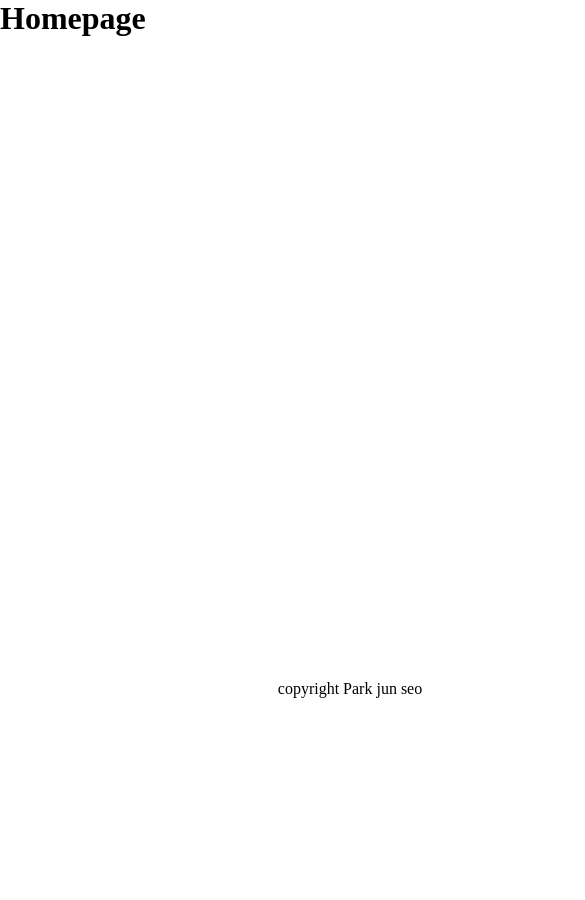
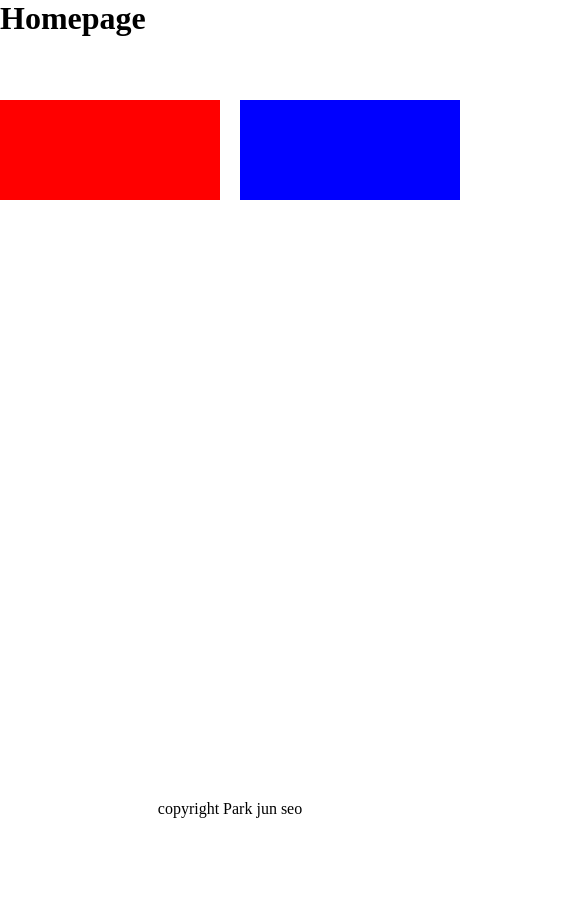
Before and after one commit to pjs060708/web_lecture, a plain HTML site: page day3/index.html in a window 390 px wide. Shown: the top 900 px of the page, 585 px wide, since content can reach past the window. Before the commit the page ends 844 px from the top, so only its background shows below. Drawn offline with Linux system fonts and the light colour scheme.

Commit message:
모바일 화면시 변경

```diff
--- a/day3/style.css
+++ b/day3/style.css
@@ -38,7 +38,7 @@ body {
     grid-template-columns: repeat(4, minmax(100px, auto));
 }
 
-.ctnWrap div{
+.ctnWrap div {
     gap: 20px;
 }
 
@@ -51,6 +51,7 @@ body {
     grid-row: 2/6;
     grid-column: 1/4;
 }
+
 .e {
     grid-row: 2/6;
     grid-column: 4/5;
@@ -66,15 +67,18 @@ body {
 }
 
 .a {
+    background-color: red;
     grid-row: 1/2;
     grid-column: 1/2;
 }
+
 .b {
+    background-color: blue;
     grid-row: 2/3;
     grid-column: 1/2;
 }
 
-.footer{
+.footer {
     grid-row: 3/4;
     grid-column: 1/2;
 }
@@ -83,6 +87,31 @@ body {
     text-align: center;
 }
 
-@media screen and (max-width: 767px){
+@media screen and (max-width: 767px) {
+    .ctnWrap {
+        grid-template-rows: repeat(2, minmax(100px, auto));
+        grid-template-columns: 1fr;
+    }
 
+    .ctnRight {
+        grid-row: 1/2;
+        grid-column: 1/2;
+        grid-template-rows: 1fr;
+        grid-template-columns: repeat(2, minmax(100px, auto));
+    }
+
+    .a {
+        grid-row: 1/2;
+        grid-column: 1/2;
+    }
+
+    .b {
+        grid-row: 1/2;
+        grid-column: 2/3;
+    }
+
+    .ctnLeft {
+        grid-row: 2/3;
+        grid-column: 1/2;
+    }
 }
```
